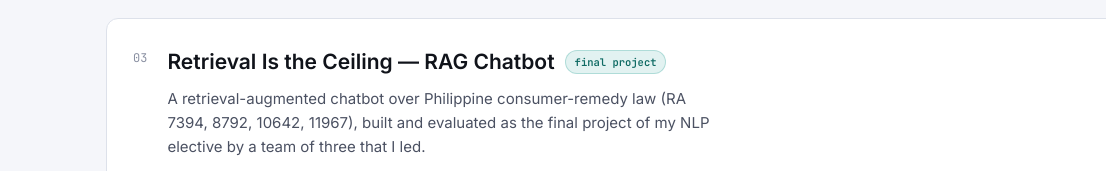
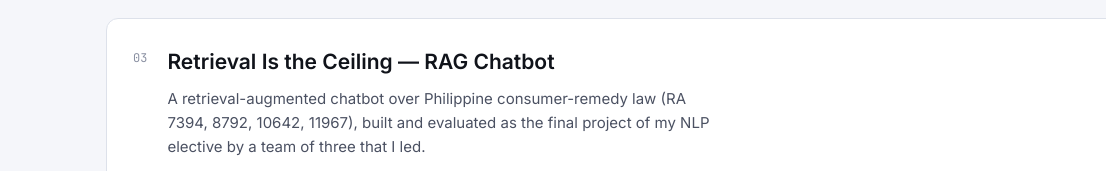
Before and after one commit to kahwii/Emmanuel_Sagarino-personal_portfolio, a plain HTML site: page index.html in a window 1280 px wide. Shown: the part 4539-4710 px from the top of the page, 0-1106 px from the left. Drawn offline with nearby package versions, Linux system fonts and the light colour scheme.

Commit message:
Remove final project label

```diff
--- a/index.html
+++ b/index.html
@@ -262,7 +262,7 @@
         <div class="project-head">
           <div class="project-index">03</div>
           <div>
-            <div class="project-title">Retrieval Is the Ceiling — RAG Chatbot <span class="project-status">final project</span></div>
+            <div class="project-title">Retrieval Is the Ceiling — RAG Chatbot</div>
             <p class="project-tagline">A retrieval-augmented chatbot over Philippine consumer-remedy law (RA 7394, 8792, 10642, 11967), built and evaluated as the final project of my NLP elective by a team of three that I led.</p>
             <div class="project-tags"><span class="tag">Python</span><span class="tag">LangChain</span><span class="tag">Chroma</span><span class="tag">Sentence-BERT</span><span class="tag">Qwen2.5</span></div>
           </div>
```
